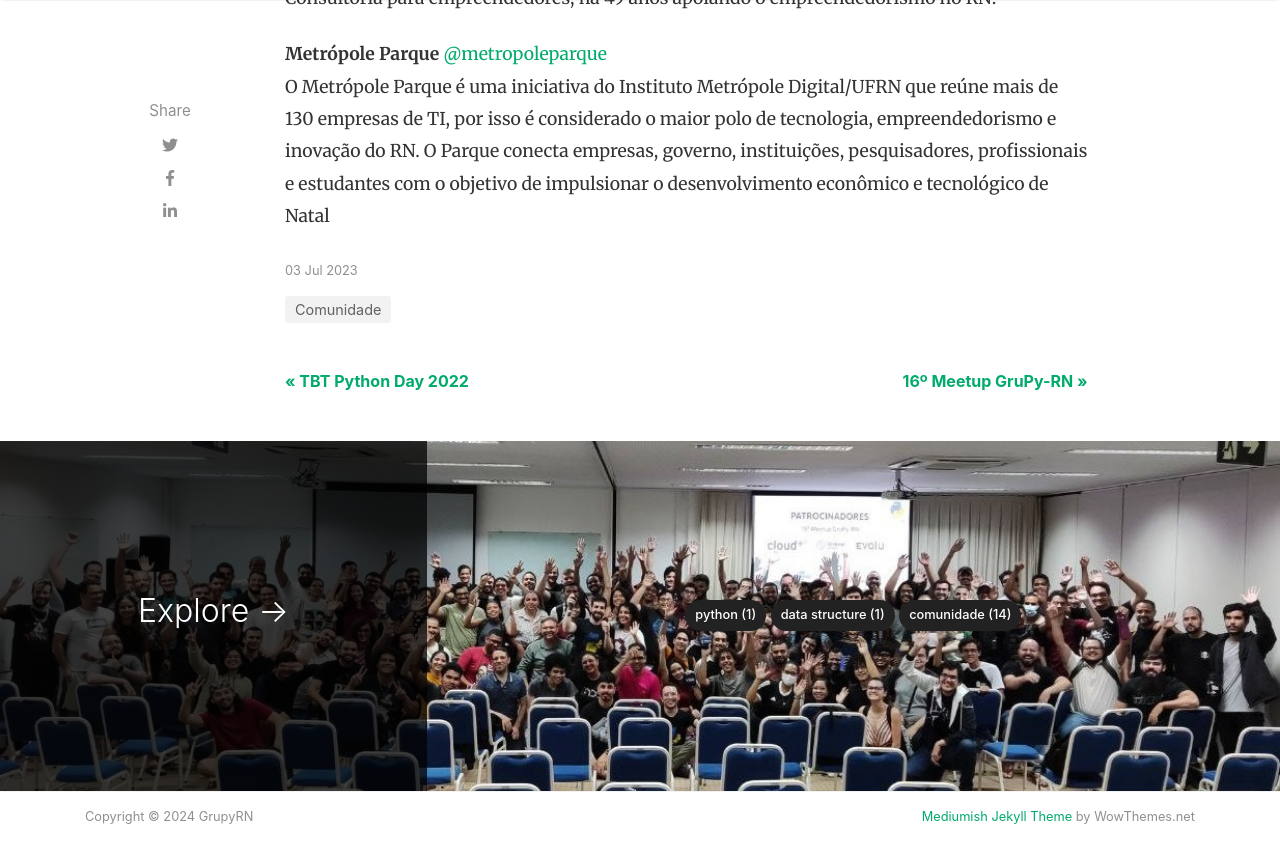
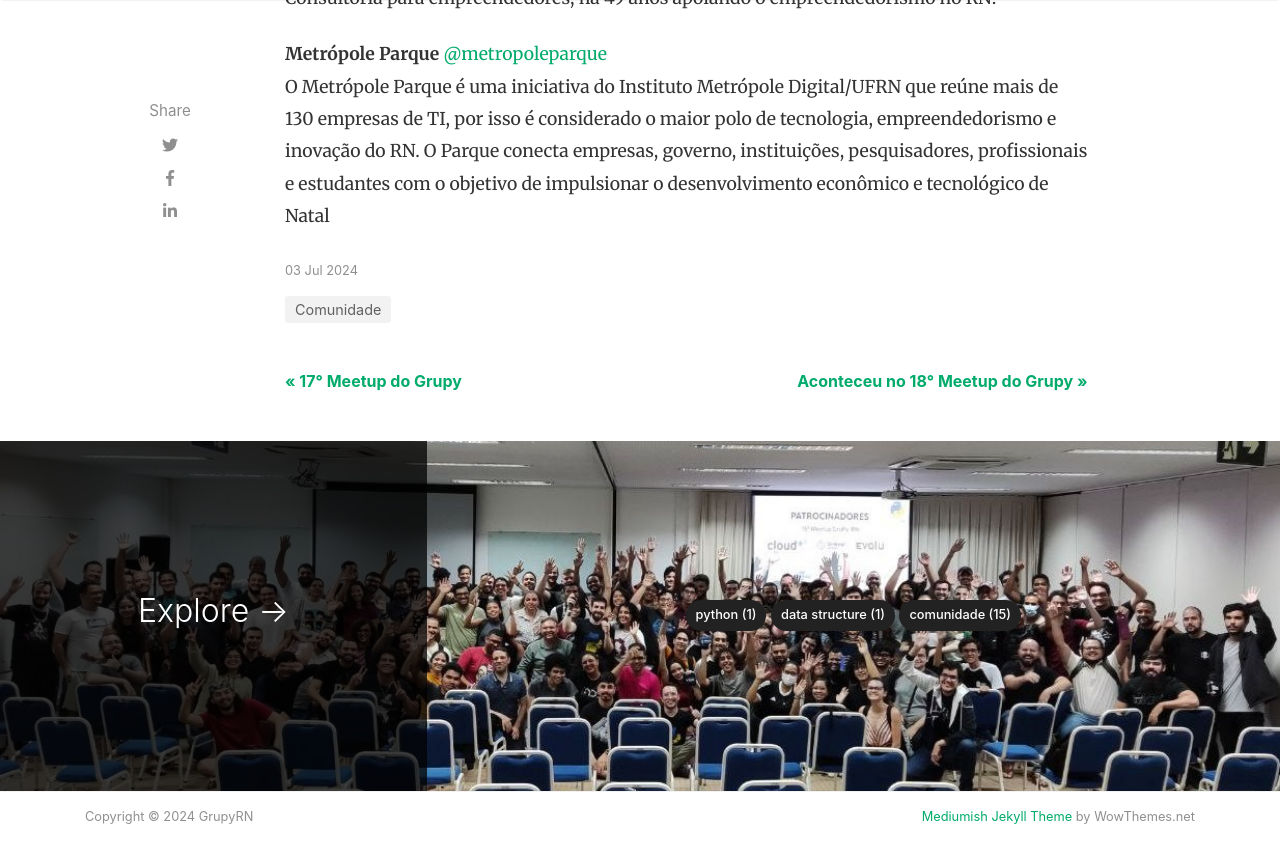
Before and after one commit to grupyrn/blog, a Jekyll site: the page built from _posts/2024-07-02-meetup-18.md, in a window 1280 px wide and 900 px high, scrolled down 5403 px. Shown: the top 863 px of the window. Built offline with Jekyll 4.4.1, drawn with Linux system fonts in a browser that asks for light colours; nearby versions of some CDN libraries; comment, search, counter and statistics services are not loaded; some of the changed lines change nothing that is shown.

Commit message:
Blogpost sobre resumindo o meetup-18

```diff
--- a/_posts/2022-07-02-meetup-18.md
+++ b/_posts/2024-07-02-meetup-18.md
@@ -1,12 +1,12 @@
 ---
 layout: post
 title: "18º Meetup GruPy-RN"
-date: 2023-07-02 22:00:00 -0300
+date: 2024-07-02 22:00:00 -0300
 author: allythy
 image: assets/images/2024/meetup-18/capa.jpg
 categories: [Comunidade]
 comments: false
-featured: true
+featured: false
 excerpt: >
   Está chegando mais um meetup do Grupy-RN, estamos muito animados para mais um encontro. Vamos ter muitas novidades.
 ---
--- /dev/null
+++ b/_posts/2024-07-08-aconteceu-18-meetup-grupyrn.md
@@ -0,0 +1,66 @@
+---
+layout: post
+title: "Aconteceu no 18° Meetup do Grupy"
+date: 2024-07-07 17:00:00 -0300
+author: jhonatacaiob
+image: assets/images/2024/meetup-18/capa.jpg
+categories: [Comunidade]
+comments: false
+featured: true
+excerpt: >
+    Confira os melhores momentos do 18º meetup do GruPy-RN
+---
+
+# Aconteceu no 18° Meetup do Grupy
+
+O 18° meetup do Grupy-RN aconteceu no ultimo sábado (06/07/2024) no SEBRAE-RN e como sempre, reuniu pythonistas de toda a região para falar sobre python, tecnologia e sobre a comunidade ao redor do mundo, ressaltando a importancia de uma comunidade diversa, inclusiva e ativa.
+
+
+## Conhecendo o GruPy-RN
+
+Para quem ainda não conhece, GruPy-RN é uma comunidade entusiasta de Python no estado do Rio Grande do Norte, que visa promover o aprendizado, o compartilhamento de conhecimento e a colaboração entre seus membros.
+
+Se você tem interesse em Python ou deseja aprender mais sobre essa linguagem, participar do GruPy-RN pode ser uma ótima maneira de fazer isso. Nossos encontros acontecem trimestralmente, e temos um grupo bastante ativo no telegram, que você pode [entrar acessar esse link](https://t.me/GrupyRN)
+
+
+## Palestrantes
+
+Agradecemos imensamente a [Emídio Neto](https://www.github.com/emdneto), [Vinícius Mendes](https://www.github.com/vbmendes), [Jordy Araújo](https://github.com/JordyAraujo), [Pablo Gustavo](https://github.com/Pablo1Gustavo), [Lucas Matheus](https://github.com/samsepiol1), [João Pedro](https://github.com/jpfcabral) e [Jaon Azevedo](https://www.github.com/ja0n) que palestraram nessa edição! Obrigado por compartilhar tanto conhecimento com a comunidade. Esperamos ver vocês novamente em futuros encontros!
+
+<div style="text-align:center">
+    <img src="{{ site.baseurl }}/assets/images/2024/meetup-18/palestrante.jpg"  style="width: 600px; height: auto;"/>
+    <figcaption>Foto de um dos momentos na sala de palestras</figcaption>
+</div>
+
+## Palestras
+
+<!-- falar sobre as palestras -->
+
+## Participantes
+
+Um grande obrigado também a todos os participantes, nós fazemos isso por vocês! Esperamos que tenham aprendido, se divertido e feito novas conexões entre a comunidade.
+
+<!-- inserir fotos do coffee break, ou a foto com todos os participantes -->
+
+## Patrocinadores
+
+Gostaríamos de expressar nossa sincera gratidão aos nossos patrocinadores por
+seu apoio ao nosso 18º Meetup.
+
+**Sebrae RN e Sebrae Lab**
+[@sebraern](https://www.instagram.com/sebraern/)<br>
+Consultoria para empreendedores, há 49 anos apoiando o empreendedorismo no RN!
+
+
+**Metrópole Parque**
+[@metropoleparque](https://www.instagram.com/metropoleparque/)<br>
+O Metrópole Parque é uma iniciativa do Instituto Metrópole Digital/UFRN que
+reúne mais de 130 empresas de TI, por isso é considerado o maior polo de
+tecnologia, empreendedorismo e inovação do RN. O Parque conecta empresas,
+governo, instituições, pesquisadores, profissionais e estudantes com o objetivo
+de impulsionar o desenvolvimento econômico e tecnológico de Natal
+
+
+## Conclusão
+
+Este foi um breve resumo do que foi o 18° meetup!
```
Also changed, not shown: assets/images/2024/meetup-18/palestrante.jpg (added).
